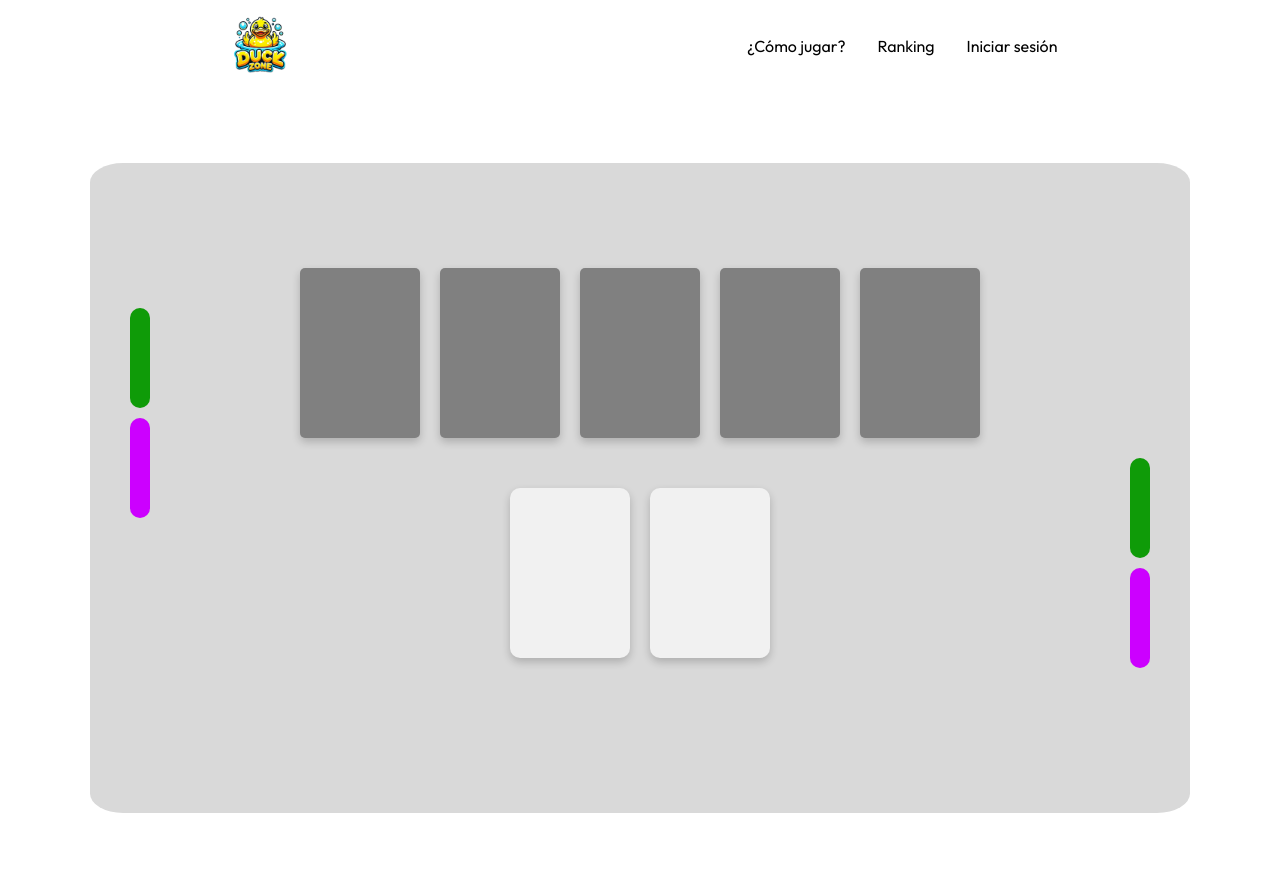
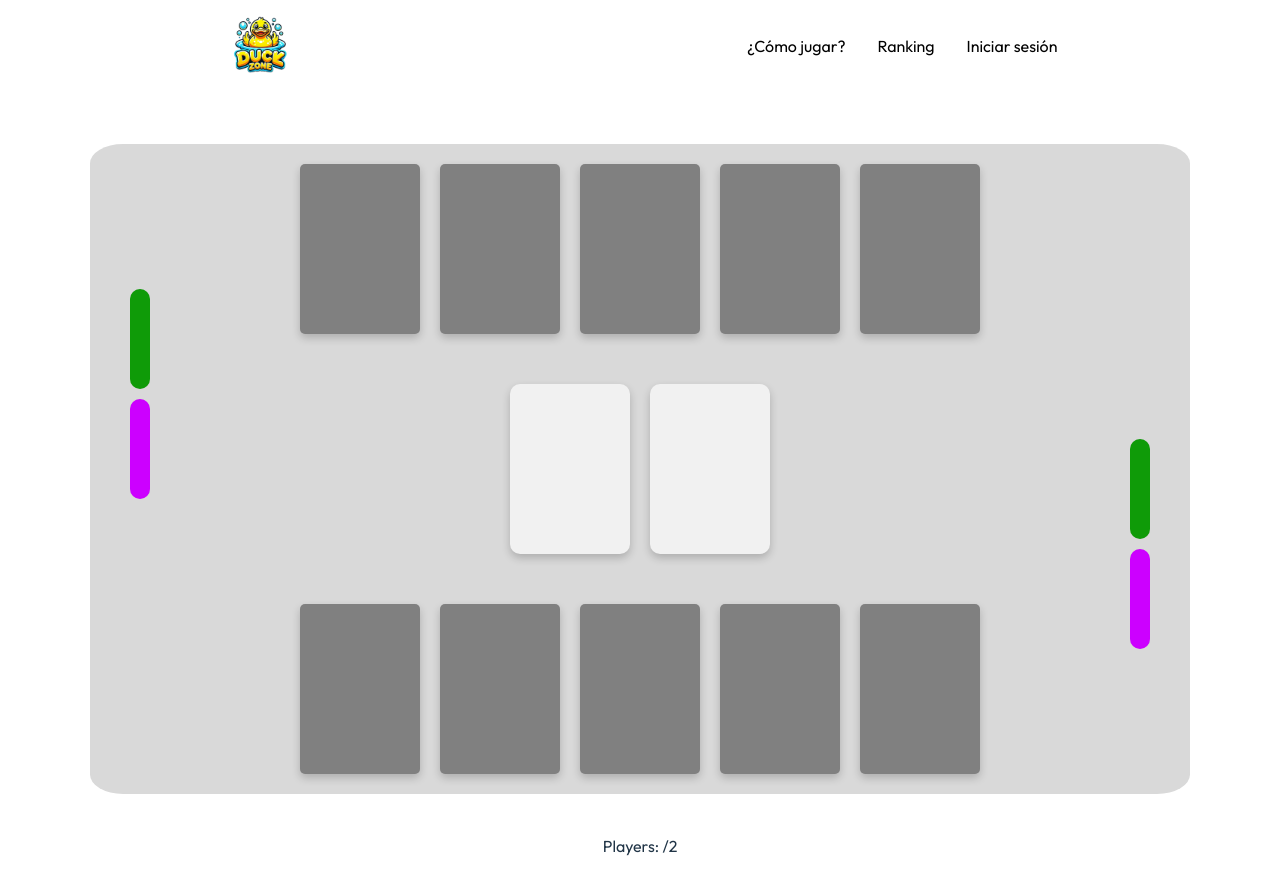
Before and after one commit to IIC2513/front-DuckZone, a React (Vite) app in the folder frontdz/: page /games/1 in a window 1280 px wide. Shown: the top 894 px of the page. Before the commit the page ends 864 px from the top, so only its background shows below. Built offline with nearby package versions, Linux system fonts and the light colour scheme; no server answers.

Commit message:
avances partida :)

```diff
--- a/frontdz/src/components/game/GameBoard.jsx
+++ b/frontdz/src/components/game/GameBoard.jsx
@@ -147,6 +147,7 @@ function GameBoard() {
                                 <p className='name'>{cardOne.name} </p>
                             </div>
                         )}
+                        {!cardOne && <div className="card_Game"></div>}
                         {cardTwo && (
                             <div className={`card_Game selectable ${cardTwo.type}`}>
                                 <p className='mana'>{cardTwo.mana_cost}</p>
@@ -155,6 +156,7 @@ function GameBoard() {
 
                             </div>
                         )}
+                        {!cardTwo && <div className="card_Game"></div>}
                         {cardThree && (
                             <div className={`card_Game selectable ${cardThree.type}`}>
                                 <p className='mana'>{cardThree.mana_cost}</p>
@@ -162,6 +164,7 @@ function GameBoard() {
                                 <p className='name'>{cardThree.name} </p>
                             </div>
                         )}
+                        {!cardThree && <div className="card_Game"></div>}
                         {cardFour && (
                             <div className={`card_Game selectable ${cardFour.type}`}>
                                 <p className='mana'>{cardFour.mana_cost}</p>
@@ -169,6 +172,7 @@ function GameBoard() {
                                 <p className='name'>{cardFour.name} </p>
                             </div>
                         )}
+                        {!cardFour && <div className="card_Game"></div>}
                         {cardFive && (
                             <div className={`card_Game selectable ${cardFive.type}`}>
                                 <p className='mana'>{cardFive.mana_cost}</p>
@@ -176,6 +180,7 @@ function GameBoard() {
                                 <p className='name'>{cardFive.name}</p>
                             </div>
                         )}
+                        {!cardFive && <div className="card_Game"></div>}
                     </div>
                 </div>
                 <div className="player-info right-player">
@@ -187,6 +192,21 @@ function GameBoard() {
                     </div>
                 </div>
             </div>
+            <br/>
+            <div className="player-count">
+                <p>Players: {game?.player_count}/2</p>
+            </div>
+            {userPlayer?.id === game?.playerOne && game?.started === false && (
+            <button onClick={async () => {
+                try {
+                    await fetch(`${import.meta.env.VITE_BACKEND_URL}/players/${userPlayer.id}/refill_hand`, { method: 'PATCH' });
+                    await fetch(`${import.meta.env.VITE_BACKEND_URL}/players/${otherPlayer.id}/refill_hand`, { method: 'PATCH' });
+                    console.log('Hand refilled for both players');
+                } catch (error) {
+                    console.error('Error refilling hand:', error);
+                }
+            }} disabled={game?.player_count !== 2}>Comenzar Partida</button>
+            )}
         </>
     );
     }
--- a/frontdz/src/components/game/Games.css
+++ b/frontdz/src/components/game/Games.css
@@ -1,6 +1,6 @@
 .pregame {
-    max-width: 800px;
-    margin: 0 auto;
+    width: 180%;
+    margin: 0 -40%;
     padding: 20px;
     text-align: center;
     background-color: #f8f9fa;
@@ -52,7 +52,7 @@
     display: flex;
     justify-content: space-between;
     align-items: center;
-    width: 100%;
+    width: 94%;
 }
 
 .listedGame {
```
